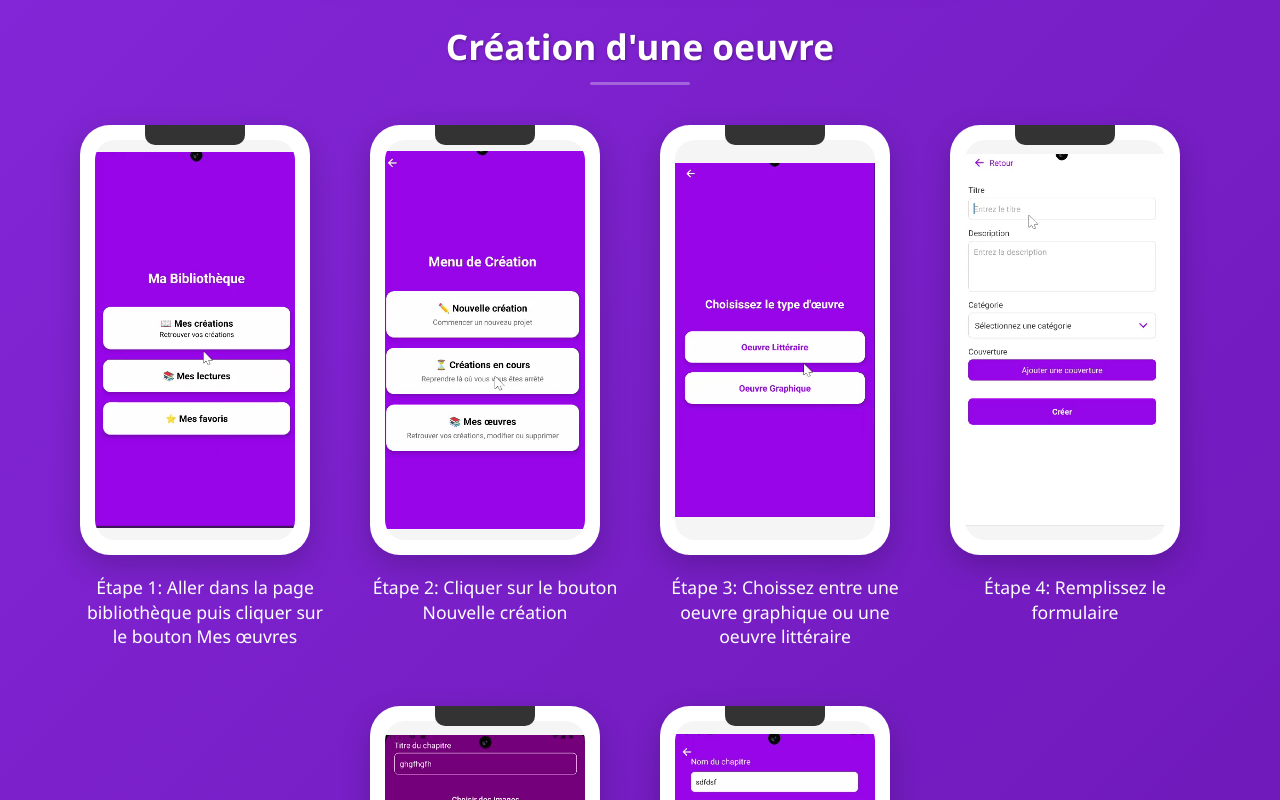
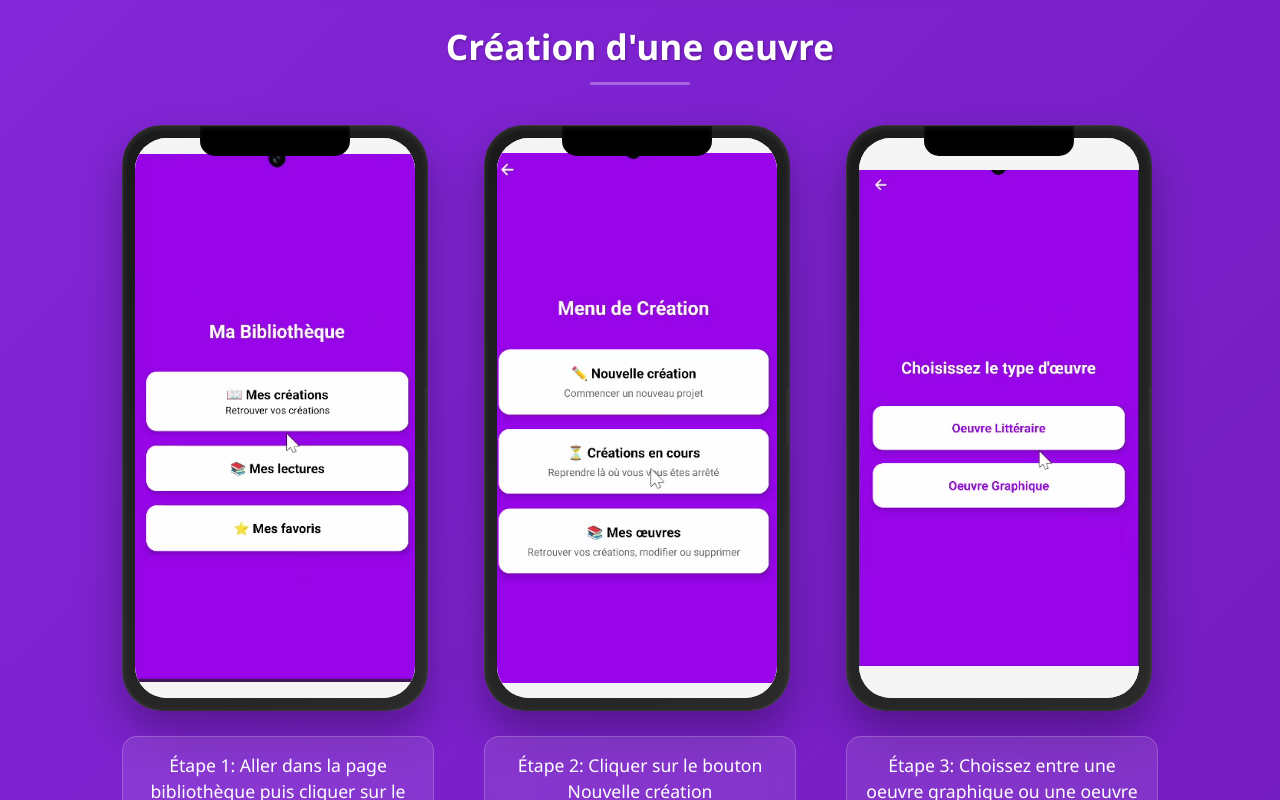
Before and after one commit to valentinCHEEL/userManual, a React (Create React App) app: page / in a window 1280 px wide. Shown: the part 860-1660 px from the top of the page. Built offline with nearby package versions, Linux system fonts and the light colour scheme.

Commit message:
amelioration du style

```diff
--- a/src/App.css
+++ b/src/App.css
@@ -93,26 +93,41 @@
 .phones-container {
   display: flex;
   justify-content: center;
-  gap: 40px;
+  gap: 50px;
   flex-wrap: wrap;
-  margin-bottom: 30px;
+  margin: 40px 0;
+  perspective: 1000px;
+}
+
+.phones-container>div {
+  transform-style: preserve-3d;
+  transition: transform 0.5s ease;
+}
+
+.phones-container>div:hover {
+  transform: rotateY(5deg);
 }
 
 .phone-frame {
-  width: 200px;
-  height: 400px;
-  background-color: white;
-  border-radius: 30px;
-  padding: 15px;
-  box-shadow: 0 10px 30px rgba(0, 0, 0, 0.2);
+  width: 280px;
+  height: 560px;
+  background: linear-gradient(145deg, #1a1a1a, #2a2a2a);
+  border-radius: 40px;
+  padding: 12px;
+  box-shadow:
+    0 20px 40px rgba(0, 0, 0, 0.3),
+    inset 0 2px 6px rgba(255, 255, 255, 0.1);
   position: relative;
   overflow: hidden;
-  transition: transform 0.3s ease, box-shadow 0.3s ease;
+  transition: all 0.4s cubic-bezier(0.175, 0.885, 0.32, 1.275);
+  border: 1px solid rgba(255, 255, 255, 0.1);
 }
 
 .phone-frame:hover {
-  transform: translateY(-5px);
-  box-shadow: 0 15px 40px rgba(0, 0, 0, 0.3);
+  transform: translateY(-10px) scale(1.02);
+  box-shadow:
+    0 30px 60px rgba(0, 0, 0, 0.4),
+    inset 0 2px 6px rgba(255, 255, 255, 0.1);
 }
 
 .phone-frame::before {
@@ -121,33 +136,75 @@
   top: 0;
   left: 50%;
   transform: translateX(-50%);
-  width: 100px;
-  height: 20px;
-  background-color: #333;
-  border-bottom-left-radius: 10px;
-  border-bottom-right-radius: 10px;
+  width: 150px;
+  height: 30px;
+  background: #000;
+  border-bottom-left-radius: 15px;
+  border-bottom-right-radius: 15px;
+  z-index: 2;
+  box-shadow: inset 0 2px 4px rgba(255, 255, 255, 0.1);
+}
+
+.phone-frame::after {
+  content: '';
+  position: absolute;
+  top: 50%;
+  right: -2px;
+  transform: translateY(-50%);
+  width: 4px;
+  height: 60px;
+  background: #333;
+  border-radius: 2px;
+  box-shadow:
+    inset 0 1px 2px rgba(255, 255, 255, 0.1),
+    inset 0 -1px 2px rgba(0, 0, 0, 0.3);
 }
 
 .phone-content {
   width: 100%;
   height: 100%;
   background-color: white;
-  border-radius: 20px;
+  border-radius: 32px;
   overflow: hidden;
   display: flex;
   flex-direction: column;
   align-items: center;
   justify-content: center;
+  position: relative;
+  box-shadow: inset 0 0 20px rgba(0, 0, 0, 0.2);
+}
+
+.phone-content img {
+  width: 100%;
+  height: 100%;
+  object-fit: cover;
+  object-position: center;
+  transition: transform 0.3s ease;
+}
+
+.phone-frame:hover .phone-content img {
+  transform: scale(1.05);
 }
 
 .phone-description {
   color: white;
   font-size: 1.1rem;
-  margin-top: 20px;
-  max-width: 250px;
+  margin-top: 25px;
+  max-width: 280px;
   text-align: center;
-  line-height: 1.4;
+  line-height: 1.5;
   font-weight: 500;
+  padding: 15px;
+  background: rgba(255, 255, 255, 0.1);
+  backdrop-filter: blur(10px);
+  border-radius: 15px;
+  border: 1px solid rgba(255, 255, 255, 0.2);
+  transition: all 0.3s ease;
+}
+
+.phone-description:hover {
+  background: rgba(255, 255, 255, 0.15);
+  transform: translateY(-2px);
 }
 
 .table-of-contents {
@@ -303,3 +360,19 @@
 .faq-icon.active {
   transform: rotate(180deg);
 }
+
+@media (max-width: 768px) {
+  .phone-frame {
+    width: 240px;
+    height: 480px;
+  }
+
+  .phones-container {
+    gap: 30px;
+  }
+
+  .phone-description {
+    font-size: 1rem;
+    max-width: 240px;
+  }
+}
```
